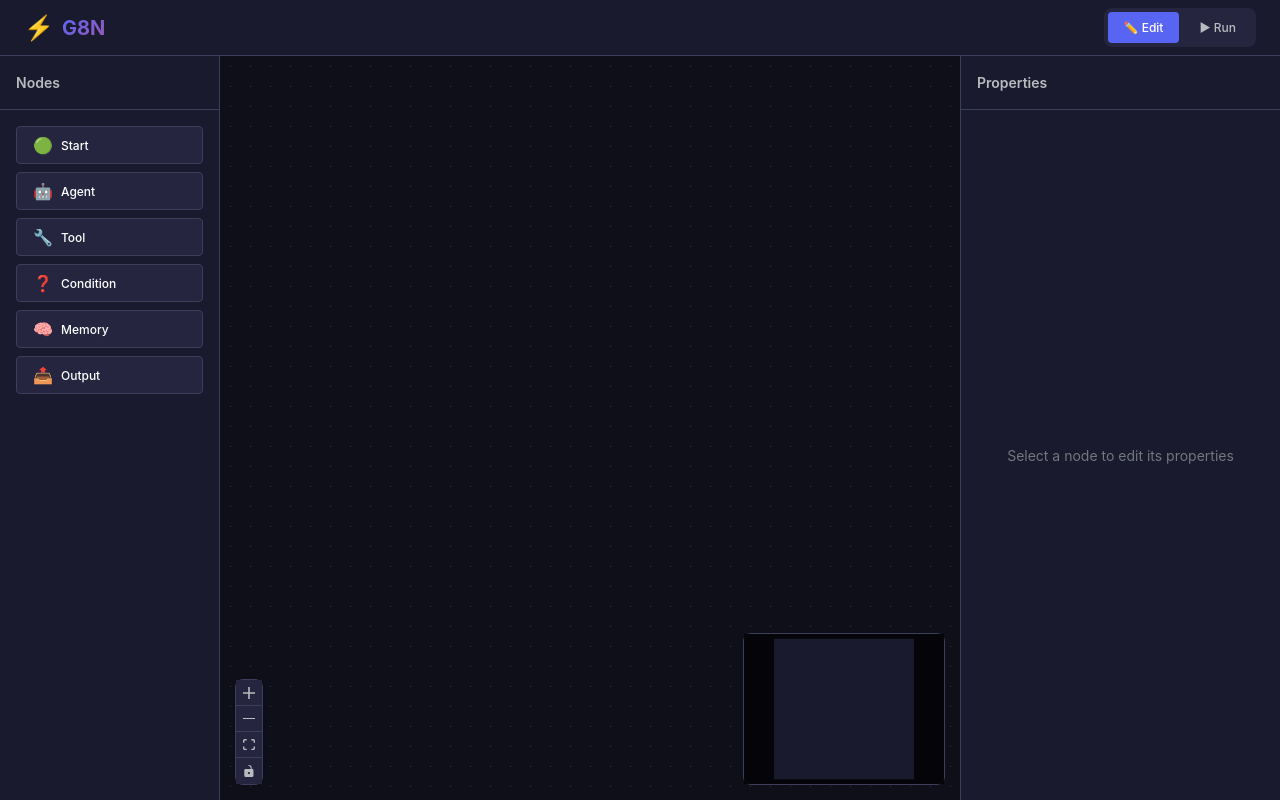
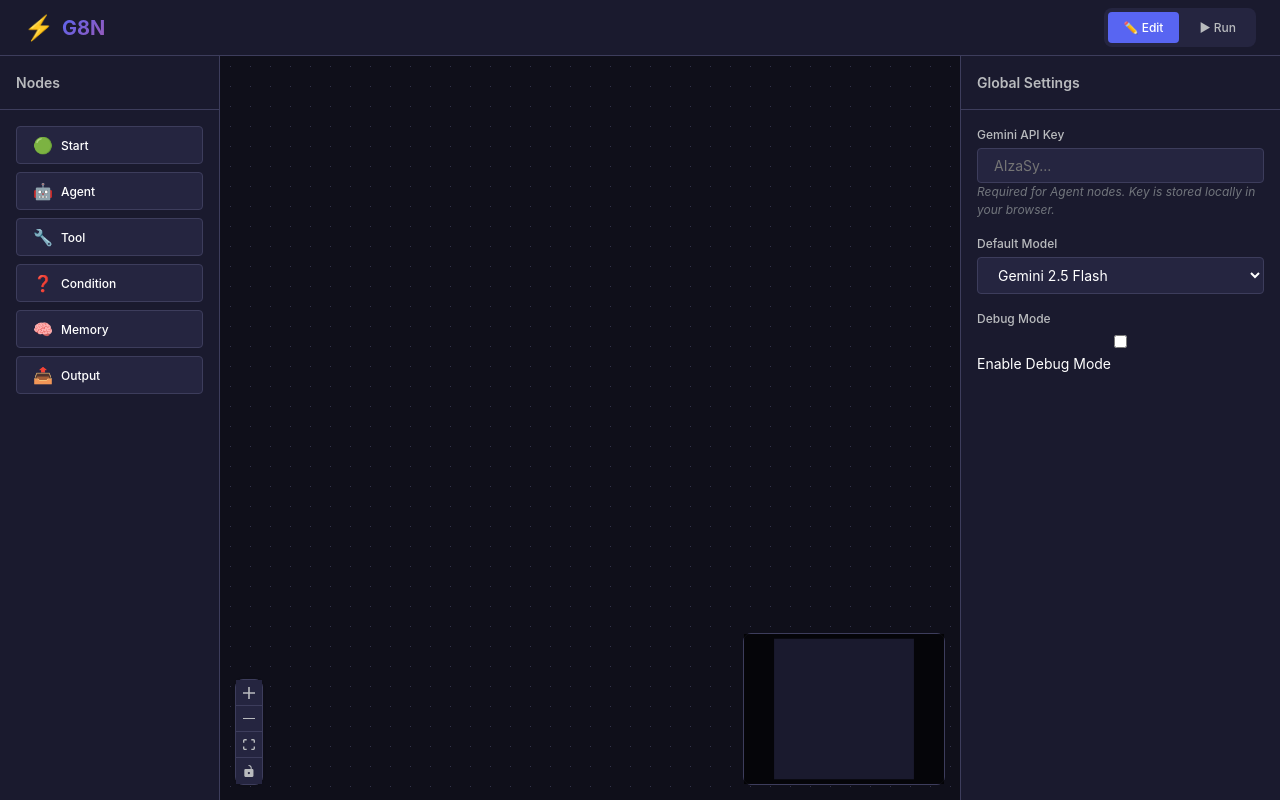
Before and after one commit to Wolke/GeminiAgentBuilder, a React (Vite) app: page / in a window 1280 px wide. Built offline with nearby package versions, Linux system fonts and the light colour scheme.

Commit message:
feat: Add global application settings form and implement connection handles for agent, tool, condition, and memory nodes.

```diff
--- a/src/views/Nodes/AgentNode.tsx
+++ b/src/views/Nodes/AgentNode.tsx
@@ -2,6 +2,7 @@
 
 import { memo } from 'react';
 import { BaseNode } from './BaseNode';
+import { Handle, Position } from '@xyflow/react';
 import type { NodeProps, Node } from '@xyflow/react';
 import type { AgentNodeData } from '../../models/types';
 
@@ -16,6 +17,14 @@ export const AgentNode = memo((props: NodeProps<Node<AgentNodeData>>) => {
                     Temp: {data.temperature}
                 </div>
             </div>
+            {/* Handle for connecting to Tools/Memory (Bottom) */}
+            <Handle
+                type="source"
+                position={Position.Bottom}
+                id="agent-extensions"
+                isConnectable={true}
+                className="g8n-handle-bottom"
+            />
         </BaseNode>
     );
 });
--- a/src/views/Nodes/PlaceholderNodes.tsx
+++ b/src/views/Nodes/PlaceholderNodes.tsx
@@ -8,10 +8,16 @@ import type { G8nNodeData } from '../../models/types';
 
 // ToolNode moved to its own file
 
+import { Handle, Position } from '@xyflow/react';
+
 export const ConditionNode = memo((props: NodeProps<any>) => (
-    <BaseNode {...(props as any)} data={props.data as G8nNodeData} icon="❓" />
+    <BaseNode {...(props as any)} data={props.data as G8nNodeData} icon="❓">
+        <Handle type="target" position={Position.Top} id="cond-input" />
+    </BaseNode>
 ));
 
 export const MemoryNode = memo((props: NodeProps<any>) => (
-    <BaseNode {...(props as any)} data={props.data as G8nNodeData} icon="🧠" />
+    <BaseNode {...(props as any)} data={props.data as G8nNodeData} icon="🧠">
+        <Handle type="target" position={Position.Top} id="mem-input" />
+    </BaseNode>
 ));
--- a/src/views/Nodes/ToolNode.tsx
+++ b/src/views/Nodes/ToolNode.tsx
@@ -2,6 +2,7 @@
 
 import { memo } from 'react';
 import { BaseNode } from './BaseNode';
+import { Handle, Position } from '@xyflow/react';
 import type { NodeProps, Node } from '@xyflow/react';
 import type { ToolNodeData } from '../../models/types';
 
@@ -27,6 +28,14 @@ export const ToolNode = memo((props: NodeProps<Node<ToolNodeData>>) => {
 
     return (
         <BaseNode {...props} icon={icon}>
+            {/* Handle for connecting from Agent (Top) */}
+            <Handle
+                type="target"
+                position={Position.Top}
+                id="tool-input"
+                isConnectable={true}
+                className="g8n-handle-top"
+            />
             <div className="node-info">
                 <div style={{ fontWeight: 600 }}>{toolType}</div>
                 {toolType === 'sheets' && data.config?.sheetName && (
--- a/src/views/PropertiesPanel/PropertiesPanel.tsx
+++ b/src/views/PropertiesPanel/PropertiesPanel.tsx
@@ -1,4 +1,4 @@
-import { StartNodeForm, AgentNodeForm, OutputNodeForm, ToolNodeForm } from './forms';
+import { StartNodeForm, AgentNodeForm, OutputNodeForm, ToolNodeForm, AppSettingsForm } from './forms';
 import { useG8nStore } from '../../models/store';
 import type { G8nNodeData, StartNodeData, AgentNodeData, OutputNodeData, ToolNodeData } from '../../models/types';
 import './PropertiesPanel.css';
@@ -10,15 +10,19 @@ export function PropertiesPanel() {
 
     const selectedNode = nodes.find((node) => node.id === selectedNodeId);
 
+    const updateSettings = useG8nStore((state) => state.updateSettings);
+    const settings = useG8nStore((state) => state.settings);
+
     if (!selectedNode) {
         return (
             <div className="g8n-properties-panel">
                 <div className="panel-header">
-                    <h3>Properties</h3>
+                    <h3>Global Settings</h3>
                 </div>
-                <div className="panel-empty">
-                    <p>Select a node to edit its properties</p>
-                </div>
+                <AppSettingsForm
+                    settings={settings}
+                    onUpdate={updateSettings}
+                />
             </div>
         );
     }
--- /dev/null
+++ b/src/views/PropertiesPanel/forms/AppSettingsForm.tsx
@@ -0,0 +1,50 @@
+import { memo } from 'react';
+import type { AppSettings } from '../../../models/store/slices/settingsSlice';
+
+interface AppSettingsFormProps {
+    settings: AppSettings;
+    onUpdate: (settings: Partial<AppSettings>) => void;
+}
+
+export const AppSettingsForm = memo(({ settings, onUpdate }: AppSettingsFormProps) => {
+    return (
+        <div className="panel-content">
+            <div className="form-group">
+                <label>Gemini API Key</label>
+                <input
+                    type="password"
+                    value={settings.geminiApiKey || ''}
+                    placeholder="AIzaSy..."
+                    onChange={(e) => onUpdate({ geminiApiKey: e.target.value })}
+                />
+                <p className="help-text">
+                    Required for Agent nodes. Key is stored locally in your browser.
+                </p>
+            </div>
+
+            <div className="form-group">
+                <label>Default Model</label>
+                <select
+                    value={settings.defaultModel}
+                    onChange={(e) => onUpdate({ defaultModel: e.target.value })}
+                >
+                    <option value="gemini-2.5-flash">Gemini 2.5 Flash</option>
+                    <option value="gemini-2.5-pro">Gemini 2.5 Pro</option>
+                    <option value="gemini-2.0-flash">Gemini 2.0 Flash</option>
+                </select>
+            </div>
+
+            <div className="form-group">
+                <label>Debug Mode</label>
+                <div className="checkbox-wrapper">
+                    <input
+                        type="checkbox"
+                        checked={settings.debugMode}
+                        onChange={(e) => onUpdate({ debugMode: e.target.checked })}
+                    />
+                    <span>Enable Debug Mode</span>
+                </div>
+            </div>
+        </div>
+    );
+});
--- a/src/views/PropertiesPanel/forms/index.ts
+++ b/src/views/PropertiesPanel/forms/index.ts
@@ -2,3 +2,4 @@ export * from './StartNodeForm';
 export * from './AgentNodeForm';
 export * from './OutputNodeForm';
 export * from './ToolNodeForm';
+export * from './AppSettingsForm';
```
